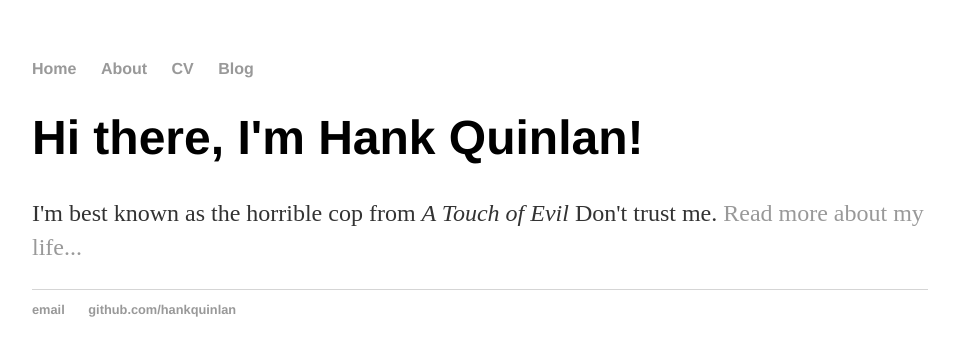
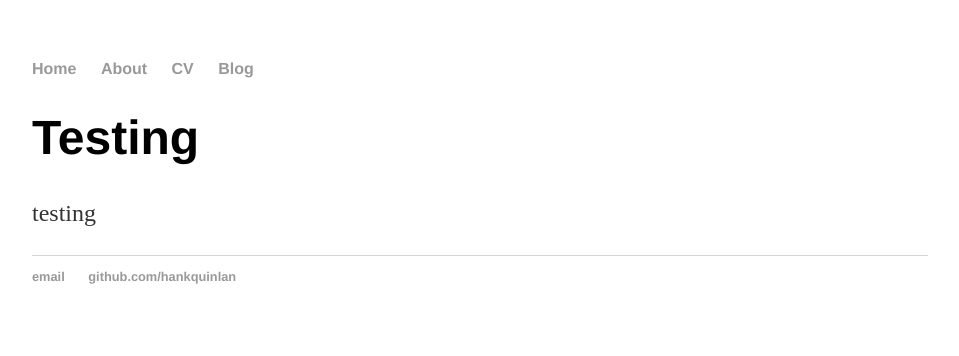
Before and after one commit to siinn/siinn.github.io, a Jekyll site: the page built from index.html, in a window 1280 px wide. Shown: the top 356 px of the page, without its empty margins (160-1119 px from the left). Built offline with Jekyll 4.4.1, drawn with Linux system fonts in a browser that asks for light colours.

Commit message:
another testing

```diff
--- a/blog/index.html
+++ b/blog/index.html
@@ -1,6 +1,6 @@
 ---
 layout: default
-title: Hank Quinlan's Blog
+title: Siinn's blog
 ---
 	<h1>{{ page.title }}</h1>
 	<ul class="posts">
--- a/index.html
+++ b/index.html
@@ -1,8 +1,8 @@
 ---
 layout: default
-title: Hank Quinlan, Horrible Cop
+title:
 ---
 <div class="blurb">
-	<h1>Hi there, I'm Hank Quinlan!</h1>
-	<p>I'm best known as the horrible cop from <em>A Touch of Evil</em> Don't trust me. <a href="/about">Read more about my life...</a></p>
+	<h1>Testing </h1>
+	<p>testing</p>
 </div><!-- /.blurb -->
```
